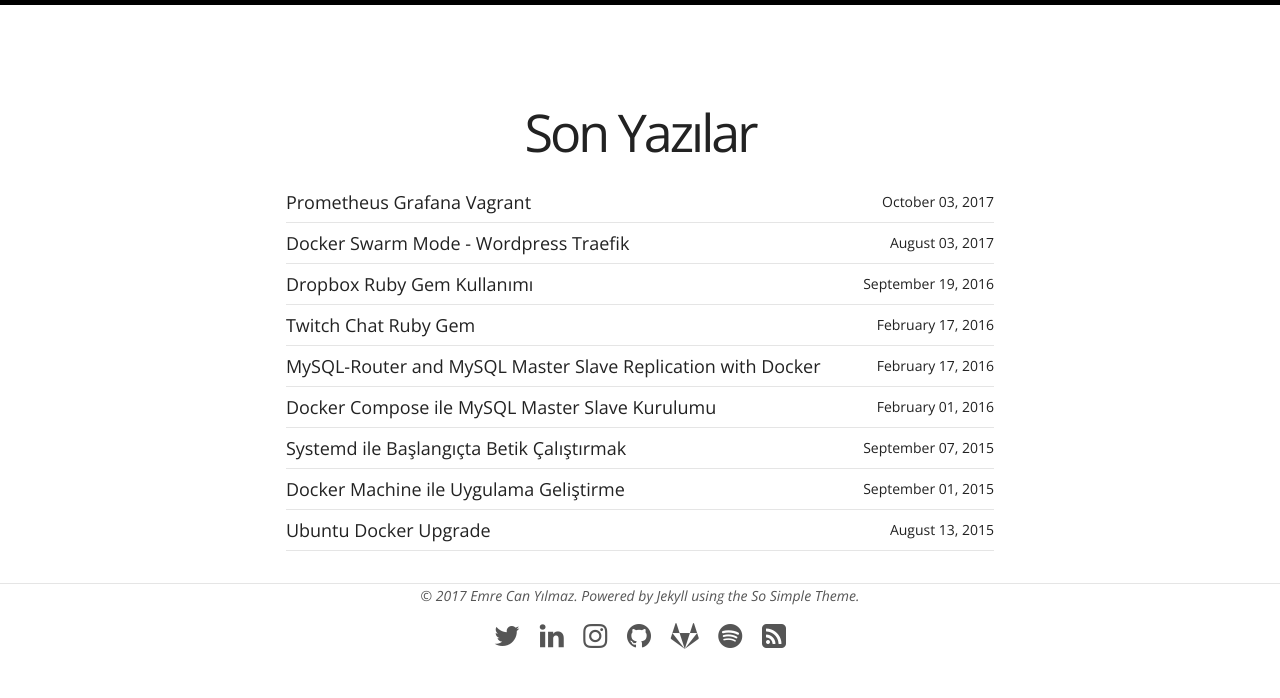
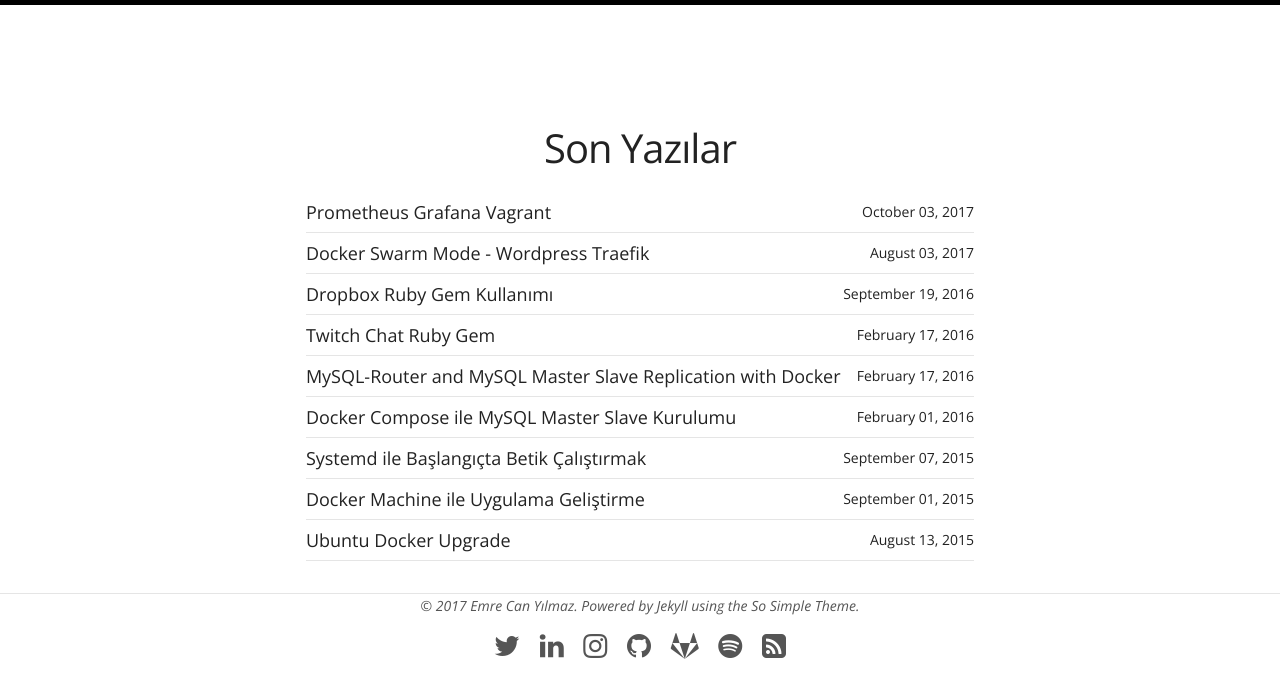
Before and after one commit to ecylmz/ecylmz.github.io, a Jekyll site: the page built from index.html, in a window 1280 px wide. Shown: the top 698 px of the page. Built offline with Jekyll 4.4.1, drawn with Linux system fonts in a browser that asks for light colours; nearby versions of some CDN libraries.

Commit message:
kozmetik: fontları küçültme

```diff
--- a/_sass/_grid-settings.scss
+++ b/_sass/_grid-settings.scss
@@ -2,7 +2,7 @@
 
 // Change the grid settings
 $visual_grid: false;
-$max-width: em(960);
+$max-width: em(760);
 
 // Define your breakpoints
 $medium: new-breakpoint(min-width em(768) 12);
--- a/_sass/_layout.scss
+++ b/_sass/_layout.scss
@@ -222,10 +222,11 @@
 .entry-title {
 	font-family: $alt-font;
 	// font-style: italic;
-	@include font-size(52,yes,52);
+	@include font-size(40,yes,40);
 	font-weight: 400;
 	line-height: 1;
-	letter-spacing: -3px;
+	letter-spacing: -1px;
+	text-align: center;
 	a {
 		color: $black;
 		text-decoration: underline;
@@ -239,13 +240,13 @@
 }
 .entry-wrapper {
 	@include outer-container;
-	margin-top: -3em;
+	margin-top: -1em;
 	margin-bottom: 2em;
 	padding-right: $gutter;
 	padding-left: $gutter;
 }
 .entry-meta {
-	// text-align: center;
+	text-align: center;
 	@include span-columns(12);
 	@include font-size(14);
 	a {
@@ -310,7 +311,7 @@
 #home,
 #page {
 	.entry-wrapper {
-		max-width: em(760);
+		max-width: em(720);
 	}
 	.entry-title {
 		text-align: center;
@@ -455,7 +456,7 @@
 
 .footer-wrapper {
 	@include clearfix;
-	margin: 3em auto;
+	margin: 1em auto;
 	text-align: center;
 	font-family: $alt-font;
 	@include font-size(14);
--- a/_sass/_site.scss
+++ b/_sass/_site.scss
@@ -32,7 +32,7 @@
 }
 
 p {
-	@include font-size(18,yes,28);
+	@include font-size(16,yes,24);
 }
 
 li {
@@ -45,32 +45,32 @@
 	text-rendering: optimizeLegibility; // Fix the character spacing for headings
 }
 h1 {
-	@include font-size(36);
+	@include font-size(32);
 }
 h2 {
-	@include font-size(32);
-	padding-left: 1rem;
-	border-left: 5px solid #AA1111;
+	@include font-size(28);
+	padding-left: 0.5rem;
+	border-left: 4px solid #AA1111;
 }
 h3 {
-	@include font-size(28);
-	padding-left: 1rem;
-	border-left: 5px solid #AA1111;
+	@include font-size(24,no);
+	padding-left: 0.5rem;
+	border-left: 4px solid #AA1111;
 }
 h4 {
-	@include font-size(24);
-	padding-left: 1rem;
-	border-left: 5px solid #AA1111;
+	@include font-size(20);
+	padding-left: 0.5rem;
+	border-left: 4px solid #AA1111;
 }
 h5 {
-	@include font-size(20);
-	padding-left: 1rem;
-	border-left: 5px solid #AA1111;
+	@include font-size(16);
+	padding-left: 0.5rem;
+	border-left: 4px solid #AA1111;
 }
 h6 {
-	@include font-size(18);
-	padding-left: 1rem;
-	border-left: 5px solid #AA1111;
+	@include font-size(14);
+	padding-left: 0.5rem;
+	border-left: 4px solid #AA1111;
 }
 
 u,
@@ -203,7 +203,7 @@
 	}
 }
 pre {
-	@include font-size(16);
+	@include font-size(13);
 	overflow-x: auto;
 }
 
```
